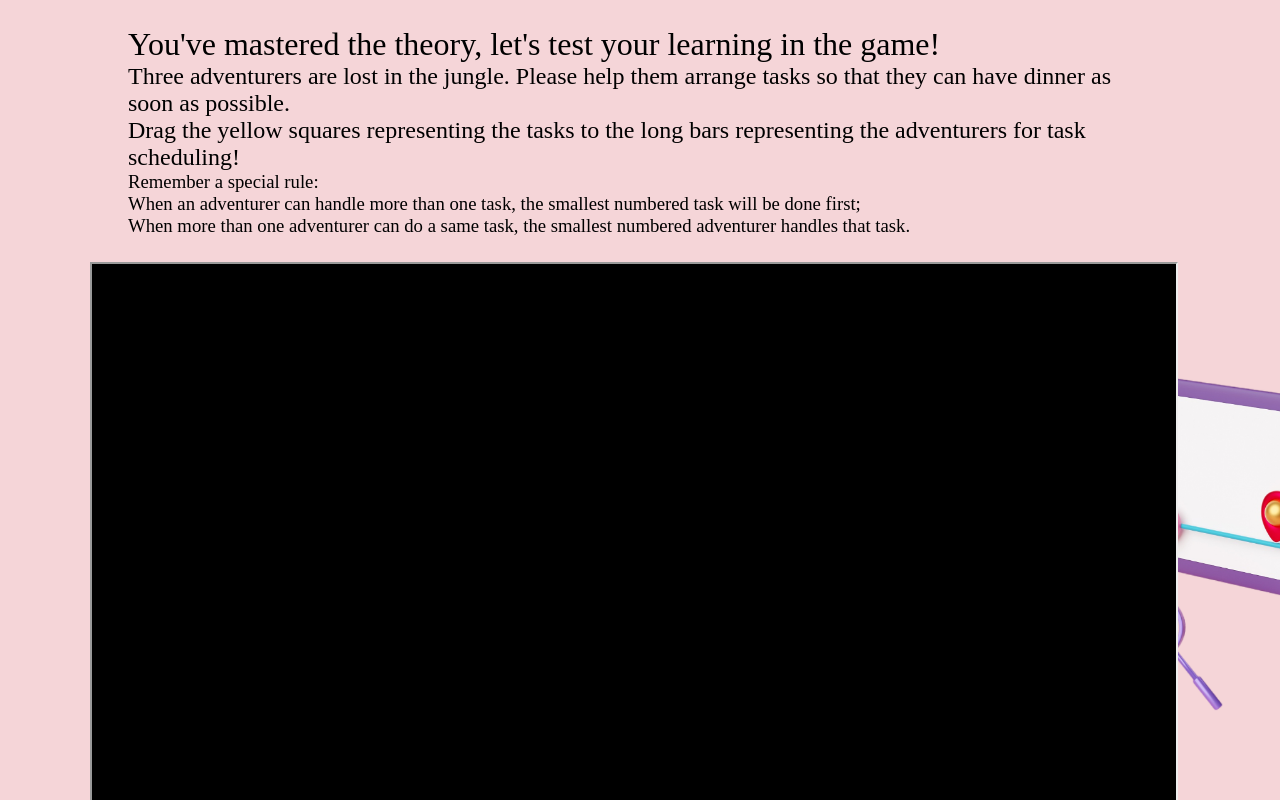
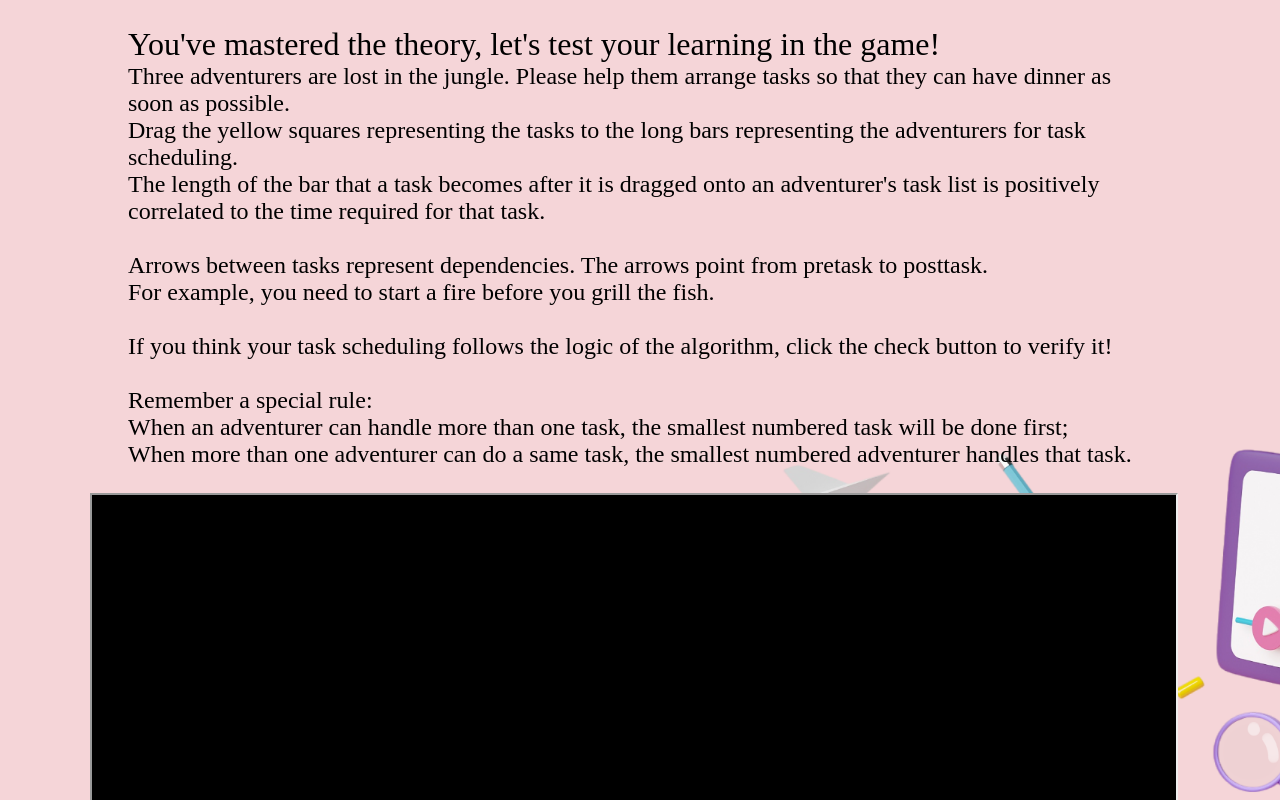
Before and after one commit to ValorJL/taskschedule, a Vue app: page /game in a window 1280 px wide. Shown: the top 800 px of the page. Built offline with nearby package versions, Linux system fonts and the light colour scheme.

Commit message:
Improve the description of the gameplay

```diff
--- a/src/components/GameView.vue
+++ b/src/components/GameView.vue
@@ -3,12 +3,15 @@
     <h1>You've mastered the theory, let's test your learning in the game!</h1>
     <h2>Three adventurers are lost in the jungle.
       Please help them arrange tasks so that they can have dinner as soon as possible.<br>
-      Drag the yellow squares representing the tasks to the long bars representing the adventurers for task scheduling!</h2>
-    <h3>
+      Drag the yellow squares representing the tasks to the long bars representing the adventurers for task scheduling.<br>
+      The length of the bar that a task becomes after it is dragged onto an adventurer's task list is positively correlated to the time required for that task.<br><br>
+      Arrows between tasks represent dependencies. The arrows point from pretask to posttask.<br>
+      For example, you need to start a fire before you grill the fish.<br><br>
+      If you think your task scheduling follows the logic of the algorithm, click the check button to verify it!<br><br>
       Remember a special rule:<br>
       When an adventurer can handle more than one task, the smallest numbered task will be done first;<br>
       When more than one adventurer can do a same task, the smallest numbered adventurer handles that task.
-    </h3>
+    </h2>
   </div>
   <div class="game">
     <iframe :src="gameUrl" style="width: 85vw; height: 90vh;"></iframe>
```
